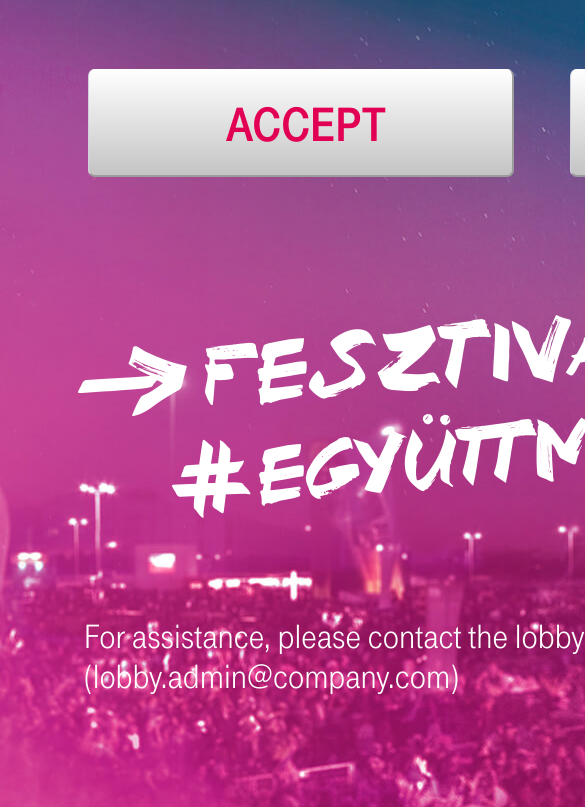
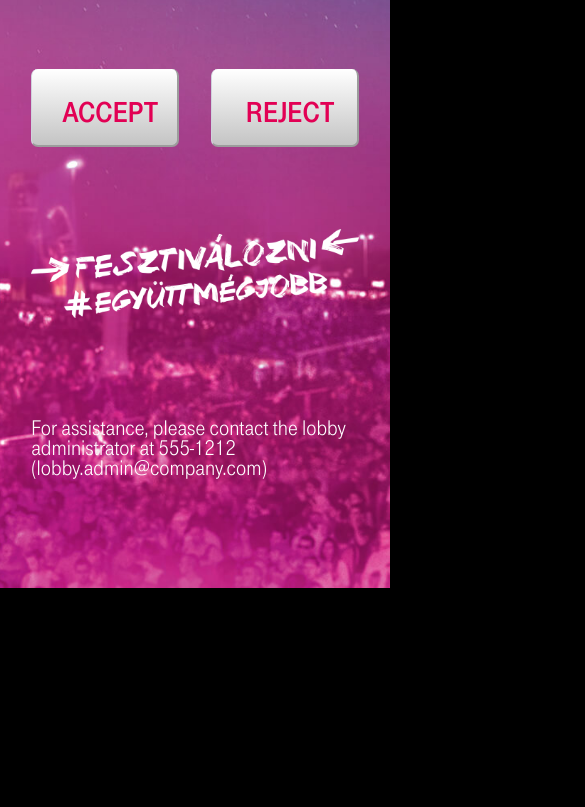
Before and after one commit to Tyutyesz/telekom_wifi_practice, a plain HTML site: page index.html in a window 390 px wide. Shown: the part 966-1773 px from the top of the page, 585 px wide, since content can reach past the window. After the commit the page ends 1554 px from the top, so only its background shows below. Drawn offline with Linux system fonts and the light colour scheme.

Commit message:
the way i like it part 2

```diff
--- a/assets/css/main.css
+++ b/assets/css/main.css
@@ -133,5 +133,59 @@ button{
     background-color: rgba(0,0,0,0.2);
 }
 @media screen and (max-width: 1080px){
+    body{
+        font-size: 22px;
+    }
+    iframe{
+        width: 84%;
+        margin-left: 8%;
+    }
+    button{
+        width: 38%;
+        height: 78px;
+        font-size: 30px;
+    }
+    .main-wrapper{
+        width: 100%;
+        height: auto;
+        background-size: cover;
+    }
+    .iframe-container{
+        width: 90%;
+        margin-left: 5%;
+    }
+    .text-container{
+        width: 98%;
+    }
+    .text-container .headline{
+        line-height: 23px;
+    }
+    .iframe-container p{
+        letter-spacing: -0.003em;
+        line-height: 24px;
+    }
+    .slogen{
 
+    }
+    .slogen, .footer-line{
+        width: 84%;
+        margin-left: 8%;
+        background-size: contain;
+        margin-top: 0;
+    }
+    .footer-line{
+        line-height: 20px;
+    }
+    .tlogo{
+        width: 84%;
+        background-size: contain;
+        margin-left: 8%;
+        margin-top: inherit;
+    }
+    #left{
+        margin-left: 8%;
+    }
+    #right{
+        margin-left: 7%;
+    }
 }
```
